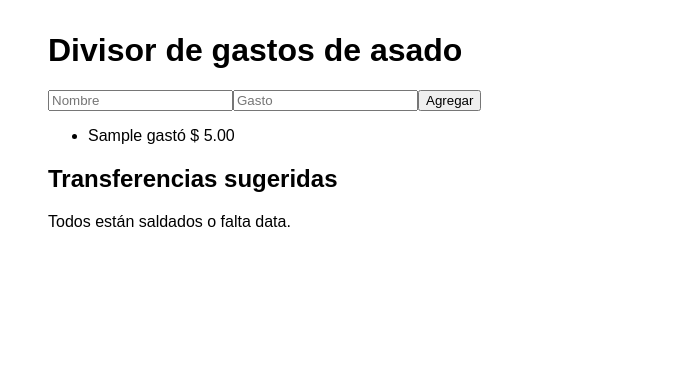
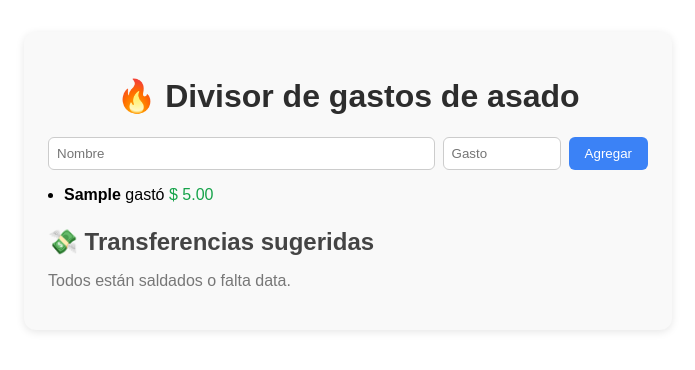
Before and after one commit to javosds/asado-gastos-app, a React (Vite) app in the folder asado-gastos-app/: page / in a window 1280 px wide. Both pictures are taken after typing "Sample", "5" into the empty fields and a click on the button "Agregar". Shown: the top 370 px of the page, without its empty margins (292-987 px from the left). Built offline with nearby package versions, Linux system fonts and the light colour scheme.

Commit message:
Update App.jsx

```diff
--- a/asado-gastos-app/src/App.jsx
+++ b/asado-gastos-app/src/App.jsx
@@ -47,38 +47,47 @@ export default function App() {
   const transactions = participants.length ? calculateSettlements() : [];
 
   return (
-    <div style={{ maxWidth: 600, margin: "2rem auto", fontFamily: "sans-serif" }}>
-      <h1>Divisor de gastos de asado</h1>
-      <div>
+    <div style={{ maxWidth: 600, margin: "2rem auto", fontFamily: "sans-serif", backgroundColor: "#f9f9f9", padding: "1.5rem", borderRadius: "12px", boxShadow: "0 2px 8px rgba(0, 0, 0, 0.1)" }}>
+      <h1 style={{ color: "#2d2d2d", textAlign: "center" }}>🔥 Divisor de gastos de asado</h1>
+      <div style={{ display: "flex", gap: "0.5rem", marginBottom: "1rem" }}>
         <input
           placeholder="Nombre"
           value={name}
           onChange={e => setName(e.target.value)}
+          style={{ flex: 1, padding: "0.5rem", borderRadius: "6px", border: "1px solid #ccc" }}
         />
         <input
           placeholder="Gasto"
           type="number"
           value={amount}
           onChange={e => setAmount(e.target.value)}
+          style={{ width: "100px", padding: "0.5rem", borderRadius: "6px", border: "1px solid #ccc" }}
         />
-        <button onClick={addParticipant}>Agregar</button>
+        <button onClick={addParticipant} style={{ padding: "0.5rem 1rem", backgroundColor: "#3b82f6", color: "white", border: "none", borderRadius: "6px", cursor: "pointer" }}>
+          Agregar
+        </button>
       </div>
-      <ul>
+
+      <ul style={{ paddingLeft: "1rem", marginBottom: "1.5rem" }}>
         {participants.map((p, i) => (
-          <li key={i}>
-            {p.name} gastó $ {p.amount.toFixed(2)}
+          <li key={i} style={{ marginBottom: "4px" }}>
+            <strong>{p.name}</strong> gastó <span style={{ color: "#16a34a" }}>$ {p.amount.toFixed(2)}</span>
           </li>
         ))}
       </ul>
-      <h2>Transferencias sugeridas</h2>
-      {transactions.length === 0 && <p>Todos están saldados o falta data.</p>}
-      <ul>
-        {transactions.map((t, i) => (
-          <li key={i}>
-            {t.from} debe enviar $ {t.amount} a {t.to}
-          </li>
-        ))}
-      </ul>
+
+      <h2 style={{ color: "#444", marginBottom: "0.5rem" }}>💸 Transferencias sugeridas</h2>
+      {transactions.length === 0 ? (
+        <p style={{ color: "#777" }}>Todos están saldados o falta data.</p>
+      ) : (
+        <ul style={{ paddingLeft: "1rem" }}>
+          {transactions.map((t, i) => (
+            <li key={i} style={{ marginBottom: "4px" }}>
+              <span style={{ color: "#ef4444" }}>{t.from}</span> debe enviar <strong>$ {t.amount}</strong> a <span style={{ color: "#3b82f6" }}>{t.to}</span>
+            </li>
+          ))}
+        </ul>
+      )}
     </div>
   );
 }
```
